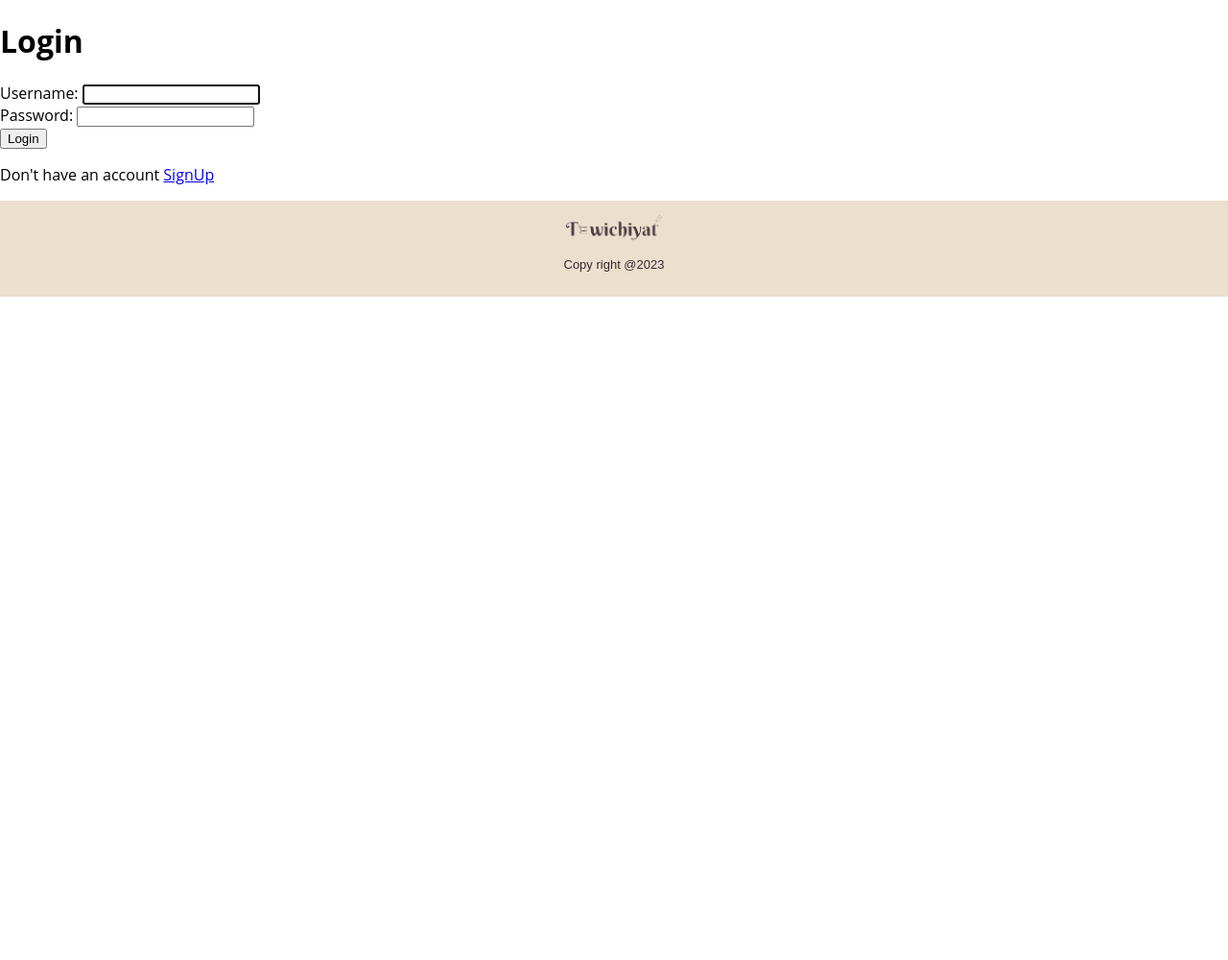
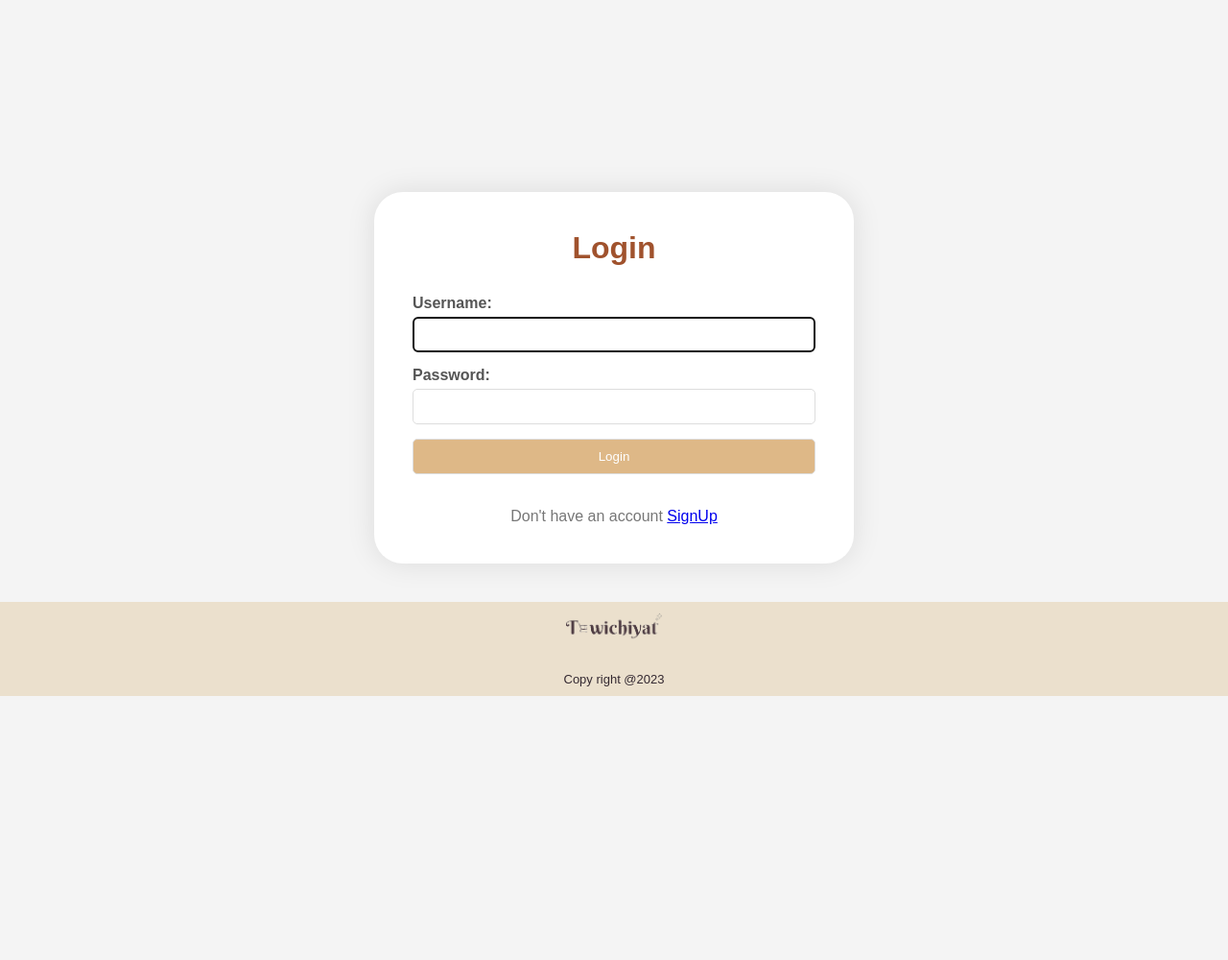
Before and after one commit to zainabJINARI/Twichiyat, a Django app: page /userP/login/ in a window 1280 px wide. Shown: the whole page at 96% size. Before the commit the page ends 309 px from the top, so only its background shows below. Run offline with Django 5.2, Linux system fonts and the light colour scheme.

Commit message:
CSS
csss

```diff
--- a/Twichiyat/assets/styles.css
+++ b/Twichiyat/assets/styles.css
@@ -240,9 +240,155 @@ section.about .content,.footer .copy-right{
     color: #342931;
     font-family: 'Rajdhani', sans-serif;
 }
+/*******page login ******/
+body, h1, p, form, label {
+    margin: 0;
+    padding: 0;
+}
+
+body {
+    font-family: Arial, sans-serif;
+    background-color: #ede9e9;
+}
+
+.wrapper {
+    max-width: 400px;
+    margin: 70px auto;
+    background-color:#f6f6f6;
+    padding: 20px;
+
+}
+h1 {
+    text-align: center;
+    color: #A0522D;
+}
+
+form {
+    margin-top: 20px;
+}
+
+label {
+    display: block;
+    margin-bottom: 5px;
+    color: #151313;
+}
+
+input {
+    width: 100%;
+    padding: 8px;
+    margin-bottom: 15px;
+    box-sizing: border-box;
+}
+
+input[type="submit"] {
+    background-color: #DEB887;
+    color: #f5f4f4;
+    cursor: pointer;
+}
+
+input[type="submit"]:hover {
+    background-color: #DEB887;
+}
+
+p {
+    text-align: center;
+    margin-top: 20px;
+    color: #555;
+}
+
+#id_username_helptext,
+#id_password1_helptext,
+#id_password2_helptext {
+    display: none;
+}
+
+.footer {
+    margin-top: 50px;
+    text-align: center;
+
+    color: #fff;
+    padding: 10px 0;
+}
+
+.footer img {
+    margin-bottom: 10px;
+}
 
 
+/*******page login ******/
 
+/*******page sign up  ******/
+/* Reset some default browser styles */
+body, h1, p, form, label, input {
+    margin: 0;
+    padding: 0;
+}
+
+body {
+    font-family: Arial, sans-serif;
+    background-color: #f4f4f4;
+}
+
+.wrapper {
+    max-width: 500px;
+    margin: 0 auto;
+    padding: 40px;
+    background-color: #fff;
+    box-shadow: 0 0 30px rgba(0, 0, 0, 0.1);
+    border-radius: 30px;
+    margin-top: 200px;
+}
+
+h1 {
+    text-align: center;
+    margin-bottom: 30px;
+    color: #A0522D;
+}
+
+.site-form {
+    display: flex;
+    flex-direction: column;
+}
+
+label {
+    font-weight: bold;
+    margin-bottom: 5px;
+    color: #555;
+}
+
+input {
+    padding: 10px;
+    margin-bottom: 15px;
+    border: 1px solid #ddd;
+    border-radius: 5px;
+}
+
+input[type="submit"] {
+    background-color: #DEB887;
+    color: #fff;
+    cursor: pointer;
+}
+
+input[type="submit"]:hover {
+    background-color: #DEB887;
+}
+
+p {
+    text-align: center;
+    margin-top: 20px;
+    color: #777;
+}
+
+.footer {
+    text-align: center;
+    margin-top: 40px;
+}
+
+.copy-right {
+    color: #777;
+}
+
+/*******page sign up  ******/
 /* Animations */
 .reveal {
     position: relative;
--- a/Twichiyat/templates/index.html
+++ b/Twichiyat/templates/index.html
@@ -68,7 +68,7 @@
                 </div>
             </a>
         </div>
-        <a href="#" class="shop-now">Visit Our Shop</a>
+        <a href="{% url 'Store:shopnow' %}" class="shop-now">Visit Our Shop</a>
 
     </section>
     <section class="what-they-say">
```
